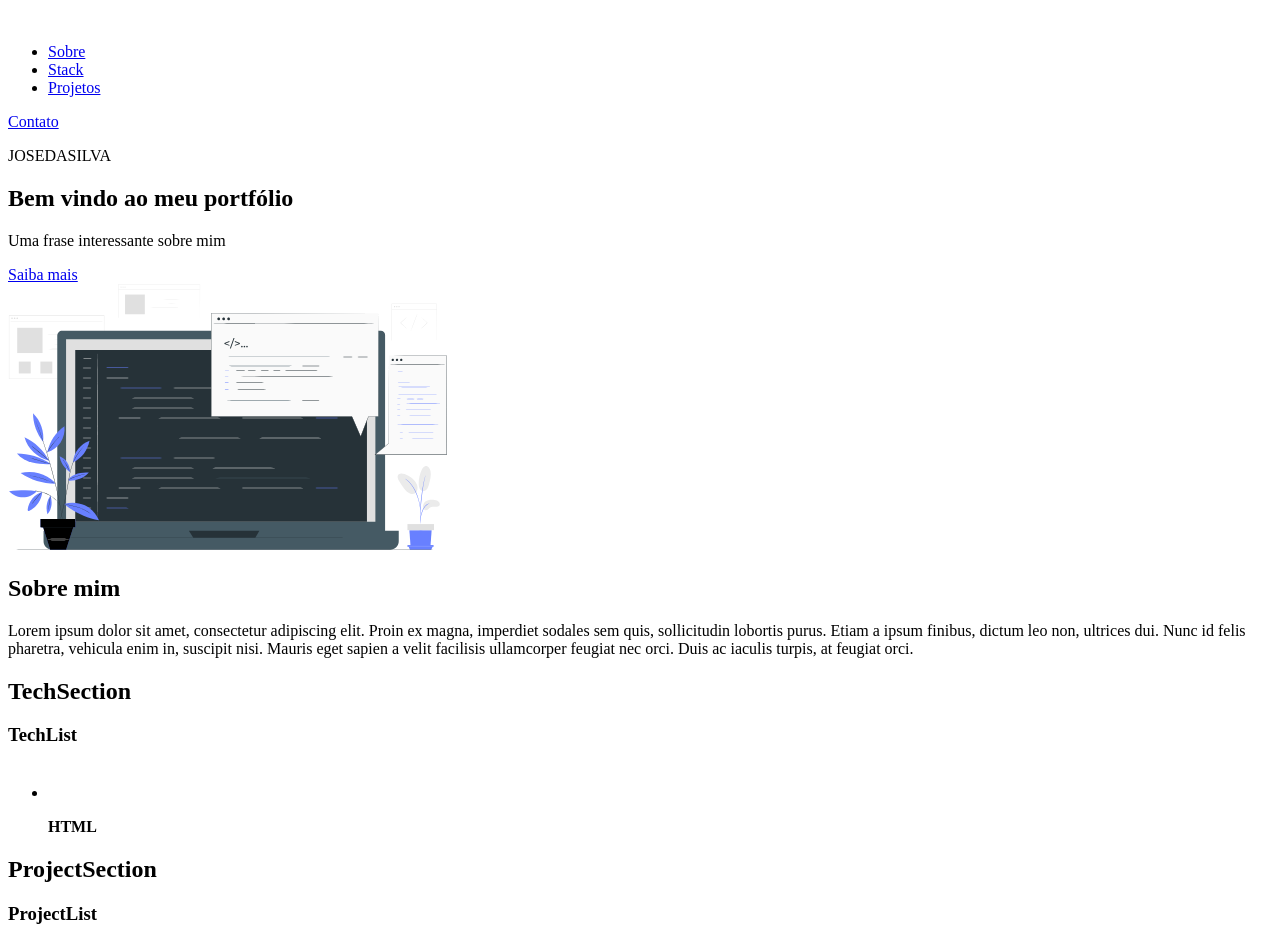
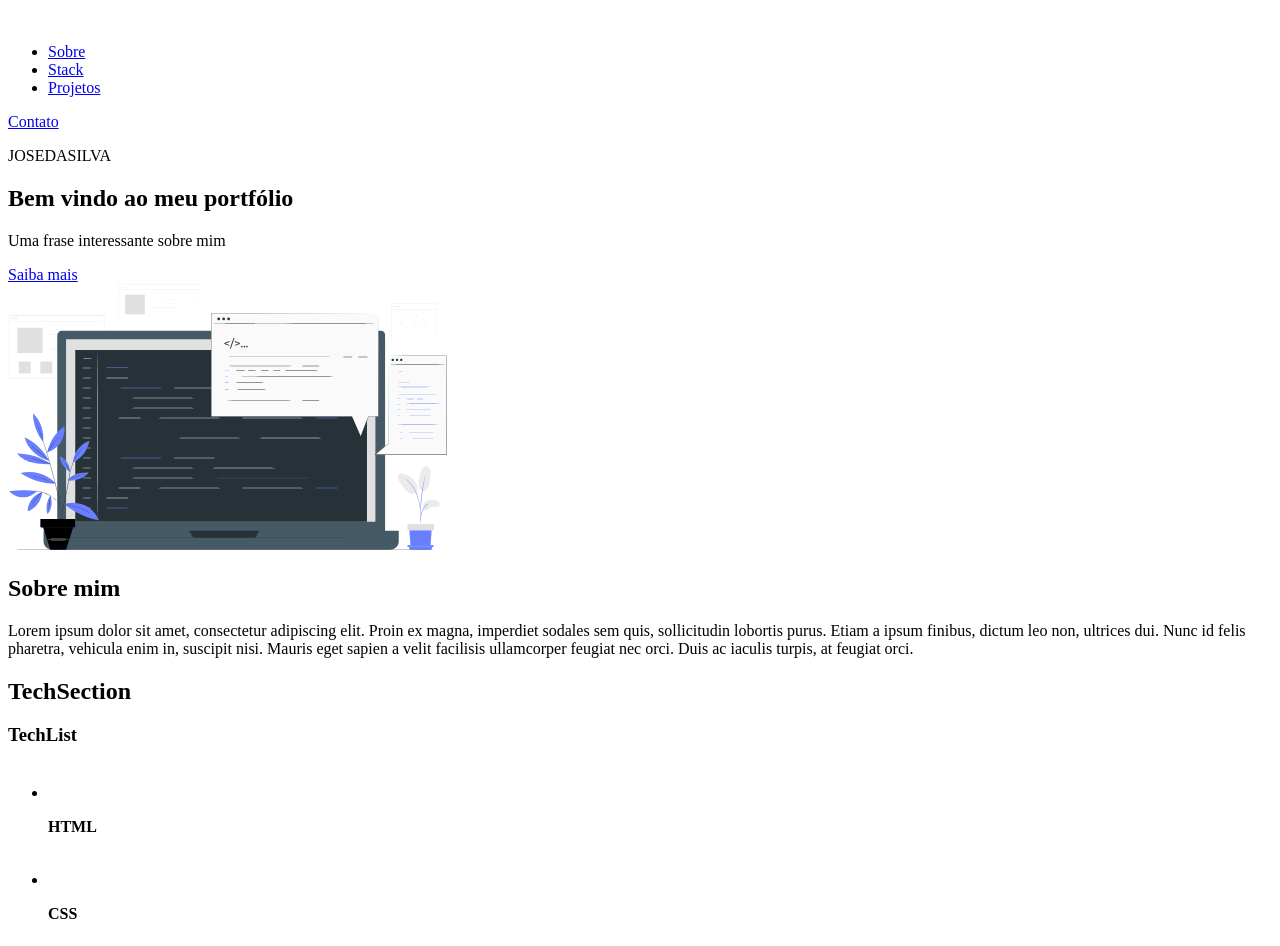
Before and after one commit to ipullynnhah/m3-s1-entrega-porfolio-ipullynnhah, a React (Vite) app: page / in a window 1280 px wide. Shown: the top 946 px of the page. Built offline with nearby package versions, Linux system fonts and the light colour scheme.

Commit message:
feat: implement tech list component

```diff
--- a/src/components/TechSection/TechList/index.jsx
+++ b/src/components/TechSection/TechList/index.jsx
@@ -5,11 +5,13 @@ import { TechCard } from "./TechCard";
 // TODO: need to add #stacks to this
 export function TechList() {
   return (
-    <>
+    <div>
       <h3>TechList</h3>
       <ul>
-        <TechCard name={technologies[0].name} icon={technologies[0].icon} />
+        {technologies.map(({ id, name, icon }) => (
+          <TechCard key={id} name={name} icon={icon} />
+        ))}
       </ul>
-    </>
+    </div>
   );
 }
```
